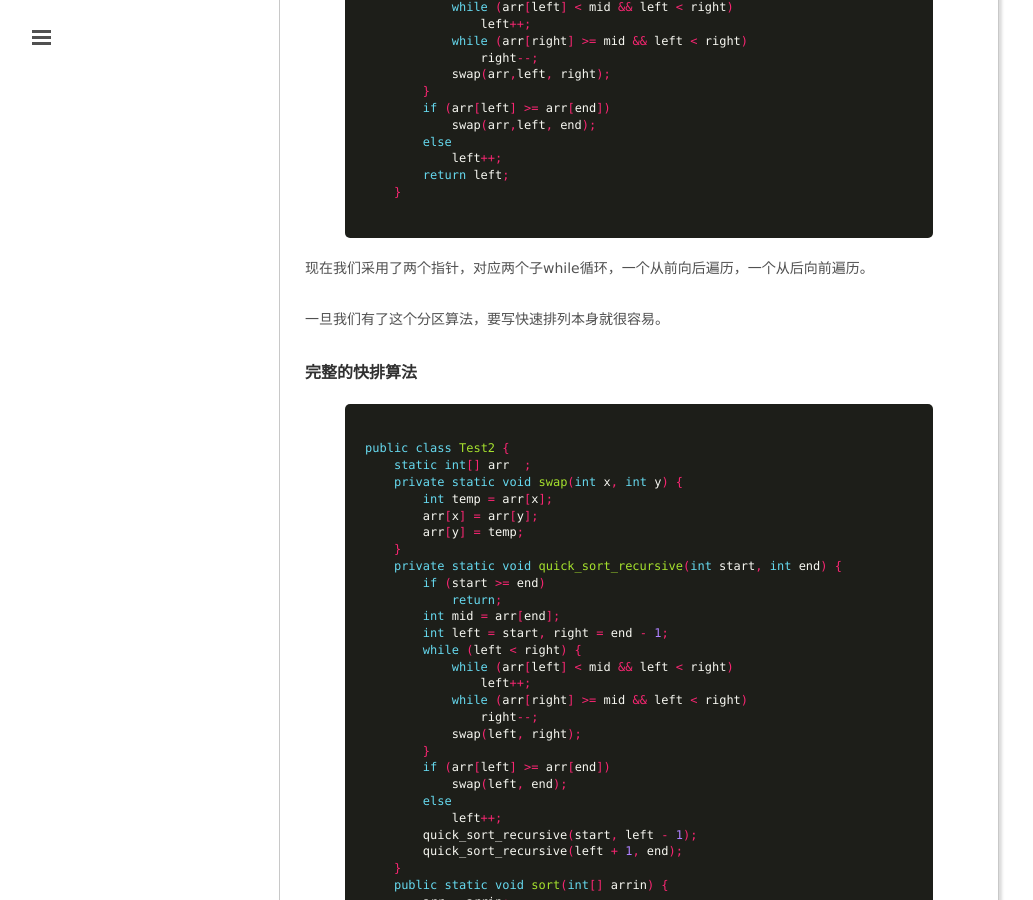
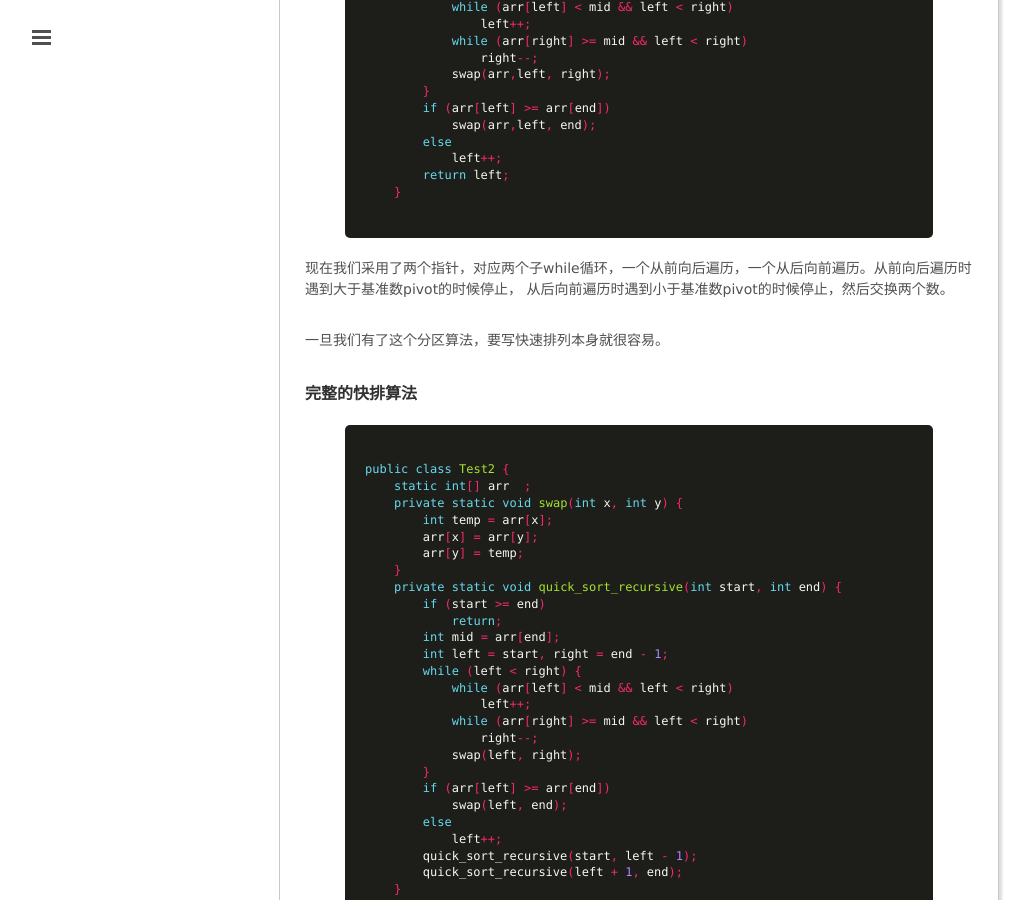
Before and after one commit to mxn21/mxn21.github.io, a Jekyll site: the page built from _posts/2016-4-7-理解快速排序算法.md, in a window 1280 px wide and 900 px high, scrolled down 2365 px. Shown: the whole window, without its empty margins (1-1034 px from the left). Built offline with Jekyll 4.4.1, drawn with Linux system fonts in a browser that asks for light colours; Markdown is read by kramdown in place of the engine named in the settings; comment, search, counter and statistics services are not loaded.

Commit message:
234432432

```diff
--- a/_posts/2016-4-7-理解快速排序算法.md
+++ b/_posts/2016-4-7-理解快速排序算法.md
@@ -93,7 +93,8 @@
     }
    {% endhighlight %}
 
-现在我们采用了两个指针，对应两个子while循环，一个从前向后遍历，一个从后向前遍历。
+现在我们采用了两个指针，对应两个子while循环，一个从前向后遍历，一个从后向前遍历。从前向后遍历时遇到大于基准数pivot的时候停止，
+从后向前遍历时遇到小于基准数pivot的时候停止，然后交换两个数。
 
 一旦我们有了这个分区算法，要写快速排列本身就很容易。
 
```
